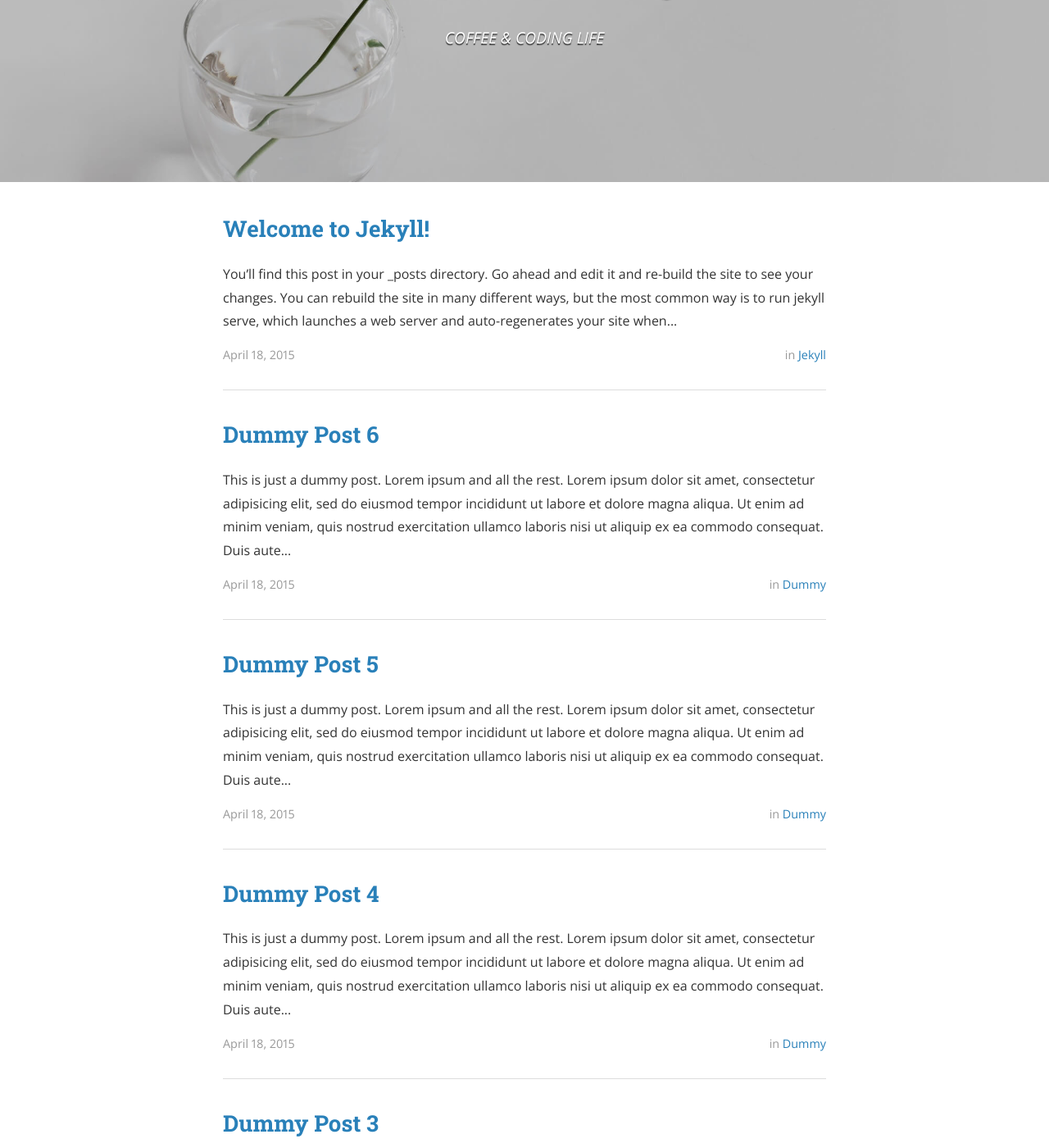
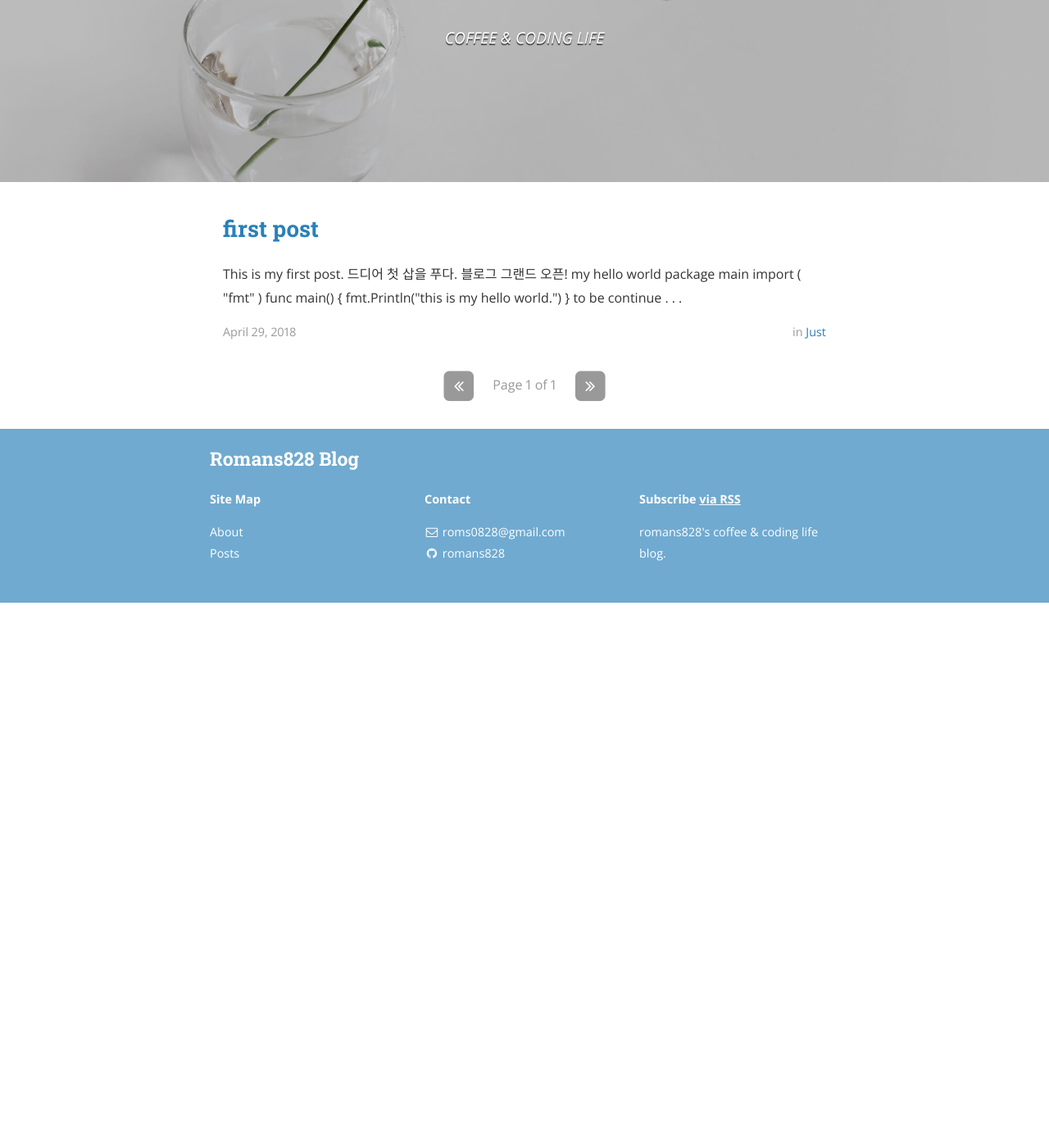
Before and after one commit to romans828/romans828.github.io, a Jekyll site: the page built from index.html, in a window 1280 px wide and 1400 px high, scrolled down 281 px. Shown: the whole window at 82% size. Built offline with Jekyll 4.4.1, drawn with Linux system fonts in a browser that asks for light colours; nearby versions of some CDN libraries; the list of posts is cut into pages by our own code; after the commit the page ends 1016 px from its top, so only the background shows below that; some of the changed text lies outside the part shown.

Commit message:
remove unused and write first post

```diff
--- a/_config.yml
+++ b/_config.yml
@@ -48,11 +48,11 @@ disqus_shortname: romans828
 
 # Category descriptions (for archive pages)
 descriptions:
-  - cat: jekyll
-    desc: "Posts describing Jekyll setup techniques."
+  - cat: just
+    desc: "just saying."
 
-  - cat: dummy
-    desc: "Just some placeholder posts, lorem ipsum and the rest."
+  - cat: laboratory
+    desc: "coffee & code"
 
 # Social icons and sharing options
 #
--- a/_posts/2015-04-18-dummy.markdown
+++ /dev/null
@@ -1,16 +0,0 @@
----
-layout: post
-title:  "Dummy Post"
-date:   2015-04-18 08:43:59
-author: Ben Centra
-categories: Dummy
----
-
-This is just a dummy post. Lorem ipsum and all the rest.
-
-Lorem ipsum dolor sit amet, consectetur adipisicing elit, sed do eiusmod
-tempor incididunt ut labore et dolore magna aliqua. Ut enim ad minim veniam,
-quis nostrud exercitation ullamco laboris nisi ut aliquip ex ea commodo
-consequat. Duis aute irure dolor in reprehenderit in voluptate velit esse
-cillum dolore eu fugiat nulla pariatur. Excepteur sint occaecat cupidatat non
-proident, sunt in culpa qui officia deserunt mollit anim id est laborum.
--- a/_posts/2015-04-18-dummy3.markdown
+++ /dev/null
@@ -1,16 +0,0 @@
----
-layout: post
-title:  "Dummy Post 3"
-date:   2015-04-18 08:43:59
-author: Ben Centra
-categories: Dummy
----
-
-This is just a dummy post. Lorem ipsum and all the rest.
-
-Lorem ipsum dolor sit amet, consectetur adipisicing elit, sed do eiusmod
-tempor incididunt ut labore et dolore magna aliqua. Ut enim ad minim veniam,
-quis nostrud exercitation ullamco laboris nisi ut aliquip ex ea commodo
-consequat. Duis aute irure dolor in reprehenderit in voluptate velit esse
-cillum dolore eu fugiat nulla pariatur. Excepteur sint occaecat cupidatat non
-proident, sunt in culpa qui officia deserunt mollit anim id est laborum.
--- a/_posts/2015-04-18-dummy4.markdown
+++ /dev/null
@@ -1,17 +0,0 @@
----
-layout: post
-title:  "Dummy Post 4"
-date:   2015-04-18 08:43:59
-author: Ben Centra
-categories: Dummy
-tags: ipsum
----
-
-This is just a dummy post. Lorem ipsum and all the rest.
-
-Lorem ipsum dolor sit amet, consectetur adipisicing elit, sed do eiusmod
-tempor incididunt ut labore et dolore magna aliqua. Ut enim ad minim veniam,
-quis nostrud exercitation ullamco laboris nisi ut aliquip ex ea commodo
-consequat. Duis aute irure dolor in reprehenderit in voluptate velit esse
-cillum dolore eu fugiat nulla pariatur. Excepteur sint occaecat cupidatat non
-proident, sunt in culpa qui officia deserunt mollit anim id est laborum.
--- a/_posts/2015-04-18-dummy5.markdown
+++ /dev/null
@@ -1,17 +0,0 @@
----
-layout: post
-title:  "Dummy Post 5"
-date:   2015-04-18 08:43:59
-author: Ben Centra
-categories: Dummy
-tags: lorem
----
-
-This is just a dummy post. Lorem ipsum and all the rest.
-
-Lorem ipsum dolor sit amet, consectetur adipisicing elit, sed do eiusmod
-tempor incididunt ut labore et dolore magna aliqua. Ut enim ad minim veniam,
-quis nostrud exercitation ullamco laboris nisi ut aliquip ex ea commodo
-consequat. Duis aute irure dolor in reprehenderit in voluptate velit esse
-cillum dolore eu fugiat nulla pariatur. Excepteur sint occaecat cupidatat non
-proident, sunt in culpa qui officia deserunt mollit anim id est laborum.
--- a/_posts/2015-04-18-dummy6.markdown
+++ /dev/null
@@ -1,17 +0,0 @@
----
-layout: post
-title:  "Dummy Post 6"
-date:   2015-04-18 08:43:59
-author: Ben Centra
-categories: Dummy
-tags: lorem ipsum
----
-
-This is just a dummy post. Lorem ipsum and all the rest.
-
-Lorem ipsum dolor sit amet, consectetur adipisicing elit, sed do eiusmod
-tempor incididunt ut labore et dolore magna aliqua. Ut enim ad minim veniam,
-quis nostrud exercitation ullamco laboris nisi ut aliquip ex ea commodo
-consequat. Duis aute irure dolor in reprehenderit in voluptate velit esse
-cillum dolore eu fugiat nulla pariatur. Excepteur sint occaecat cupidatat non
-proident, sunt in culpa qui officia deserunt mollit anim id est laborum.
--- a/_posts/2015-04-18-welcome-to-jekyll.markdown
+++ /dev/null
@@ -1,74 +0,0 @@
----
-layout: post
-title:  "Welcome to Jekyll!"
-date:   2015-04-18 08:43:59
-author: Ben Centra
-categories: Jekyll
-tags:	jekyll welcome
-cover:  "/assets/instacode.png"
----
-
-You’ll find this post in your `_posts` directory. Go ahead and edit it and re-build the site to see your changes. You can rebuild the site in many different ways, but the most common way is to run `jekyll serve`, which launches a web server and auto-regenerates your site when a file is updated.
-
-## Adding New Posts
-
-To add new posts, simply add a file in the `_posts` directory that follows the convention `YYYY-MM-DD-name-of-post.ext` and includes the necessary front matter. Take a look at the source for this post to get an idea about how it works.
-
-### Tags and Categories
-
-If you list one or more categories or tags in the front matter of your post, they will be included with the post on the page as links. Clicking the link will bring you to an auto-generated archive page for the category or tag, created using the [jekyll-archive][jekyll-archive] gem.
-
-### Cover Images
-
-To add a cover image to your post, set the "cover" property in the front matter with the relative URL of the image (i.e. <code>cover: "/assets/cover_image.jpg"</code>).
-
-### Code Snippets
-
-You can use [highlight.js][highlight] to add syntax highlight code snippets:
-
-Use the [Liquid][liquid] `{% raw %}{% highlight <language> %}{% endraw %}` tag to add syntax highlighting to code snippets.
-
-For instance, this template...
-{% highlight html %}
-{% raw %}{% highlight javascript %}
-function demo(string, times) {
-  for (var i = 0; i < times; i++) {
-    console.log(string);
-  }
-}
-demo("hello, world!", 10);
-{% endhighlight %}{% endraw %}
-{% endhighlight %}
-
-...will come out looking like this:
-
-{% highlight javascript %}
-function demo(string, times) {
-  for (var i = 0; i < times; i++) {
-    console.log(string);
-  }
-}
-demo("hello, world!", 10);
-{% endhighlight %}
-
-Syntax highlighting is done using [highlight.js][highlight]. You can change the active theme in [head.html](https://github.com/bencentra/centrarium/blob/2dcd73d09e104c3798202b0e14c1db9fa6e77bc7/_includes/head.html#L15).
-
-### Images
-
-Lightbox has been enabled for images. To create the link that'll launch the lightbox, add <code>data-lightbox</code> and <code>data-title</code> attributes to an <code>&lt;a&gt;</code> tag around your <code>&lt;img&gt;</code> tag. The result is:
-
-<a href="//bencentra.com/assets/images/falcon9_large.jpg" data-lightbox="falcon9-large" data-title="Check out the Falcon 9 from SpaceX">
-  <img src="//bencentra.com/assets/images/falcon9_small.jpg" title="Check out the Falcon 9 from SpaceX">
-</a>
-
-For more information, check out the [Lightbox][lightbox] website.
-
-Check out the [Jekyll docs][jekyll] for more info on how to get the most out of Jekyll. File all bugs/feature requests at [Jekyll’s GitHub repo][jekyll-gh]. If you have questions, you can ask them on [Jekyll’s dedicated Help repository][jekyll-help].
-
-[jekyll]:      http://jekyllrb.com
-[jekyll-gh]:   https://github.com/jekyll/jekyll
-[jekyll-help]: https://github.com/jekyll/jekyll-help
-[highlight]:   https://highlightjs.org/
-[lightbox]:    http://lokeshdhakar.com/projects/lightbox2/
-[jekyll-archive]: https://github.com/jekyll/jekyll-archives
-[liquid]: https://github.com/Shopify/liquid/wiki/Liquid-for-Designers
--- /dev/null
+++ b/_posts/2018-04-28-first-post.markdown
@@ -0,0 +1,31 @@
+---
+layout: post
+title:  "first post"
+date:   2018-04-29 00:26:59
+author: romans828
+categories: just
+tags:	just
+cover:  "/images/coffee.png"
+---
+
+This is my first post.
+
+드디어 첫 삽을 푸다.
+
+블로그 그랜드 오픈!
+
+## my hello world
+
+{% highlight go %}
+package main
+
+import (
+	"fmt"
+)
+
+func main() {
+	fmt.Println("this is my hello world.")
+}
+{% endhighlight %}
+
+to be continue . . .
--- a/typography.html
+++ /dev/null
@@ -1,155 +0,0 @@
----
-layout: page
-title: Typography
-permalink: /typography/
----
-
-<p>The purpose of this HTML is to help determine what default settings are with Bitters and to make sure that all possible HTML Elements are included in this HTML so as to not miss any possible Elements when designing a site.</p>
-
-<hr>
-
-<h1 id="headings">Headings</h1>
-
-<h1>h1. Heading</h1>
-<h2>h2. Heading</h2>
-<h3>h3. Heading</h3>
-<h4>h4. Heading</h4>
-<h5>h5. Heading</h5>
-<h6>h6. Heading</h6>
-
-<hr>
-
-<h1 id="paragraph">Paragraph</h1>
-
-<p>Lorem ipsum dolor sit amet, <a href="#" title="test link">test link</a> adipiscing elit. Nullam dignissim convallis est. Quisque aliquam. Donec faucibus. Nunc iaculis suscipit dui. Nam sit amet sem. Aliquam libero nisi, imperdiet at, tincidunt nec, gravida vehicula, nisl. Praesent mattis, massa quis luctus fermentum, turpis mi volutpat justo, eu volutpat enim diam eget metus. Maecenas ornare tortor. Donec sed tellus eget sapien fringilla nonummy. Mauris a ante. Suspendisse quam sem, consequat at, commodo vitae, feugiat in, nunc. Morbi imperdiet augue quis tellus.</p>
-
-<p>Lorem ipsum dolor sit amet, <em>emphasis</em> consectetuer adipiscing elit. Nullam dignissim convallis est. Quisque aliquam. Donec faucibus. Nunc iaculis suscipit dui. Nam sit amet sem. Aliquam libero nisi, imperdiet at, tincidunt nec, gravida vehicula, nisl. Praesent mattis, massa quis luctus fermentum, turpis mi volutpat justo, eu volutpat enim diam eget metus. Maecenas ornare tortor. Donec sed tellus eget sapien fringilla nonummy. Mauris a ante. Suspendisse quam sem, consequat at, commodo vitae, feugiat in, nunc. Morbi imperdiet augue quis tellus.</p>
-
-<hr>
-
-<h1 id="list_types">List Types</h1>
-
-<p>Lists are unstyled by defualt. To restore the original styling, add the <code>.default</code> class</p>
-
-<h3>Definition List</h3>
-<dl>
-  <dt>Definition List Title</dt>
-  <dd>This is a definition list division.</dd>
-</dl>
-
-<h3>Ordered List</h3>
-<ol>
-  <li>List Item 1</li>
-  <li>List Item 2</li>
-  <li>List Item 3</li>
-</ol>
-
-<h3>Unordered List</h3>
-<ul>
-  <li>List Item 1</li>
-  <li>List Item 2</li>
-  <li>List Item 3</li>
-</ul>
-
-<h3>Ordered List with <code>.default</code> class</h3>
-<ol class="default">
-  <li>List Item 1</li>
-  <li>List Item 2</li>
-  <li>List Item 3</li>
-</ol>
-
-<h3>Unordered List with <code>.default</code> class</h3>
-<ul class="default">
-  <li>List Item 1</li>
-  <li>List Item 2</li>
-  <li>List Item 3</li>
-</ul>
-
-<hr>
-
-<h1 id="form_elements">Fieldsets and Form Elements</h1>
-
-<fieldset>
-  <p>Lorem ipsum dolor sit amet, consectetuer adipiscing elit. Nullam dignissim convallis est. Quisque aliquam. Donec faucibus. Nunc iaculis suscipit dui. Nam sit amet sem. Aliquam libero nisi, imperdiet at, tincidunt nec, gravida vehicula, nisl. Praesent mattis, massa quis luctus fermentum, turpis mi volutpat justo, eu volutpat enim diam eget metus.</p>
-
-  <form>
-    <h2>Form Element</h2>
-
-    <p>Lorem ipsum dolor sit amet, consectetuer adipiscing elit. Nullam dignissim convallis est. Quisque aliquam. Donec faucibus. Nunc iaculis suscipit dui.</p>
-
-    <p><label for="text_field">Text Field:</label>
-      <input type="text" id="text_field" /></p>
-
-    <p><label for="text_area">Text Area:</label>
-      <textarea id="text_area"></textarea></p>
-
-    <p><label for="select_element">Select Element:</label>
-      <select name="select_element">
-        <optgroup label="Option Group 1">
-          <option value="1">Option 1</option>
-          <option value="2">Option 2</option>
-          <option value="3">Option 3</option>
-        </optgroup>
-        <optgroup label="Option Group 2">
-          <option value="1">Option 1</option>
-          <option value="2">Option 2</option>
-          <option value="3">Option 3</option>
-        </optgroup>
-    </select></p>
-
-    <p><label for="radio_buttons">Radio Buttons:</label>
-      <label>
-        <input type="radio" class="radio" name="radio_button" value="radio_1" /> Radio 1
-      </label>
-      <label>
-        <input type="radio" class="radio" name="radio_button" value="radio_2" /> Radio 2
-      </label>
-      <label>
-        <input type="radio" class="radio" name="radio_button" value="radio_3" /> Radio 3
-      </label>
-    </p>
-
-    <p><label for="checkboxes">Checkboxes:</label>
-      <label>
-        <input type="checkbox" class="checkbox" name="checkboxes" value="check_1" /> Checkbox 1
-      </label>
-      <label>
-        <input type="checkbox" class="checkbox" name="checkboxes" value="check_2" /> Checkbox 2
-      </label>
-      <label>
-        <input type="checkbox" class="checkbox" name="checkboxes" value="check_3" /> Checkbox 3
-      </label>
-    </p>
-
-    <p><label for="password">Password:</label>
-      <input type="password" class="password" name="password" />
-    </p>
-
-    <p><label for="file">File Input:</label>
-      <input type="file" class="file" name="file" />
-    </p>
-
-
-    <p><input type="submit" value="Submit" /></p>
-  </form>
-</fieldset>
-
-<hr>
-
-<h1 id="tables">Tables</h1>
-
-<table cellspacing="0" cellpadding="0">
-  <tr>
-    <th>Table Header 1</th><th>Table Header 2</th><th>Table Header 3</th>
-  </tr>
-  <tr>
-    <td>Division 1</td><td>Division 2</td><td>Division 3</td>
-  </tr>
-  <tr class="even">
-    <td>Division 1</td><td>Division 2</td><td>Division 3</td>
-  </tr>
-  <tr>
-    <td>Division 1</td><td>Division 2</td><td>Division 3</td>
-  </tr>
-</table>
-</div>
```
Also changed, not shown: _posts/2015-04-18-dummy2.markdown (deleted, +0 -16 lines), images/coffee.png (renamed from assets/profile.png).
